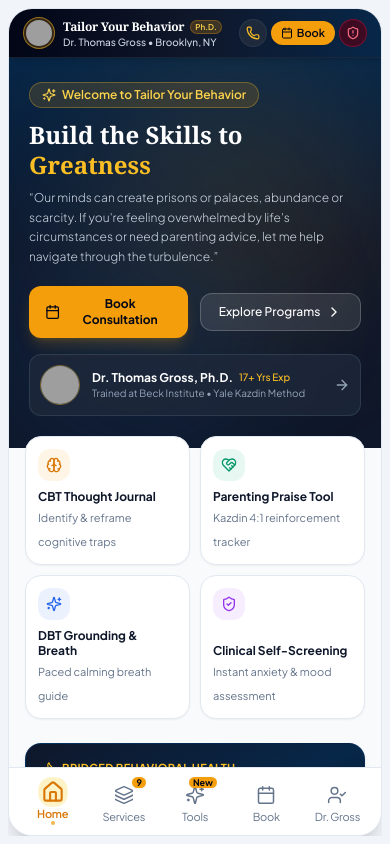
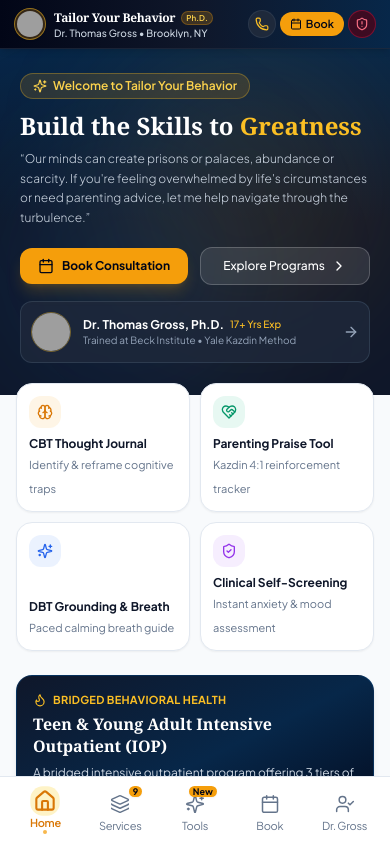
Before and after one commit to abhikumar45444/tailoryourbehavior, a React (Vite) app: page / in a window 390 px wide. Built offline with nearby package versions, Linux system fonts and the light colour scheme; grey boxes are pictures that could not be loaded; a web font is replaced by a local one.

Commit message:
fix: true edge-to-edge native mobile view on phones and replace entity with Lucide Check icon

```diff
--- a/src/components/Header.tsx
+++ b/src/components/Header.tsx
@@ -12,7 +12,7 @@ export const Header: React.FC<HeaderProps> = ({ onOpenEmergency, onOpenBooking,
   const [imgError, setImgError] = useState(false);
 
   return (
-    <header className="sticky top-0 z-40 bg-gradient-to-r from-slate-950 via-slate-900 to-brand-950 text-white shadow-md border-b border-slate-800/80 px-3.5 py-2 select-none">
+    <header className="sticky top-0 z-40 bg-gradient-to-r from-slate-950 via-slate-900 to-brand-950 text-white shadow-md border-b border-slate-800/80 px-3.5 py-2 select-none pt-[max(0.5rem,env(safe-area-inset-top))]">
       <div className="flex items-center justify-between">
         {/* Brand / Logo info */}
         <button
--- a/src/components/MobileFrame.tsx
+++ b/src/components/MobileFrame.tsx
@@ -1,5 +1,5 @@
 import React, { useState, useEffect } from 'react';
-import { Smartphone, Monitor, Moon, Sun, Wifi, Battery, Maximize2 } from 'lucide-react';
+import { Smartphone, Monitor, Moon, Sun, Wifi, Battery } from 'lucide-react';
 
 interface MobileFrameProps {
   children: React.ReactNode;
@@ -10,15 +10,26 @@ interface MobileFrameProps {
 export type DeviceMode = 'iphone' | 'android' | 'responsive';
 
 export const MobileFrame: React.FC<MobileFrameProps> = ({ children, darkMode, onToggleDarkMode }) => {
-  const isMobileScreen = typeof window !== 'undefined' && (
-    window.innerWidth < 640 || /iPhone|iPad|iPod|Android/i.test(navigator.userAgent)
-  );
-  const [deviceMode, setDeviceMode] = useState<DeviceMode>(isMobileScreen ? 'responsive' : 'iphone');
+  const [isMobileDevice, setIsMobileDevice] = useState(() => {
+    if (typeof window === 'undefined') return false;
+    return window.innerWidth < 768 || /iPhone|iPad|iPod|Android/i.test(navigator.userAgent);
+  });
+
+  const [deviceMode, setDeviceMode] = useState<DeviceMode>('iphone');
   const [currentTime, setCurrentTime] = useState<string>('9:41');
   const [zoomMode, setZoomMode] = useState<'fit' | '100%'>('fit');
   const [scale, setScale] = useState<number>(1);
 
-  // Time updater
+  // Resize / device detection
+  useEffect(() => {
+    const handleResize = () => {
+      setIsMobileDevice(window.innerWidth < 768 || /iPhone|iPad|iPod|Android/i.test(navigator.userAgent));
+    };
+    window.addEventListener('resize', handleResize);
+    return () => window.removeEventListener('resize', handleResize);
+  }, []);
+
+  // Time updater for desktop simulator
   useEffect(() => {
     const updateTime = () => {
       const now = new Date();
@@ -31,15 +42,13 @@ export const MobileFrame: React.FC<MobileFrameProps> = ({ children, darkMode, on
     return () => clearInterval(interval);
   }, []);
 
-  // Dynamic Auto-fit scaling to prevent vertical overflow and match "i want it to look like this"
+  // Auto-fit scale on desktop screens
   useEffect(() => {
     const calculateScale = () => {
-      if (deviceMode === 'responsive' || zoomMode === '100%') {
+      if (isMobileDevice || deviceMode === 'responsive' || zoomMode === '100%') {
         setScale(1);
         return;
       }
-      // Phone frame standard height is 840px
-      // Available height = window.innerHeight - (top bar + padding ≈ 60px)
       const availableHeight = window.innerHeight - 60;
       if (availableHeight < 840) {
         const factor = Math.max(0.45, Math.min(1, availableHeight / 840));
@@ -52,8 +61,22 @@ export const MobileFrame: React.FC<MobileFrameProps> = ({ children, darkMode, on
     calculateScale();
     window.addEventListener('resize', calculateScale);
     return () => window.removeEventListener('resize', calculateScale);
-  }, [deviceMode, zoomMode]);
+  }, [isMobileDevice, deviceMode, zoomMode]);
 
+  // ON PHYSICAL MOBILE PHONES / SAFARI STANDALONE:
+  // Render 100% edge-to-edge full screen with NO outer mockup, NO white margins, NO duplicate status bar!
+  if (isMobileDevice) {
+    return (
+      <div className={`w-full min-h-[100dvh] h-[100dvh] overflow-hidden flex flex-col ${
+        darkMode ? 'bg-slate-950 text-slate-100' : 'bg-slate-50 text-slate-900'
+      }`}>
+        {children}
+      </div>
+    );
+  }
+
+  // ON DESKTOP BROWSERS:
+  // Render realistic interactive device simulator with Auto-Fit
   return (
     <div className={`h-screen w-screen overflow-hidden transition-colors duration-200 ${
       darkMode ? 'bg-slate-950 text-slate-100' : 'bg-slate-100 text-slate-900'
@@ -99,7 +122,6 @@ export const MobileFrame: React.FC<MobileFrameProps> = ({ children, darkMode, on
         </div>
 
         <div className="flex items-center space-x-1.5">
-          {/* Zoom toggle between auto-fit and 100% */}
           {deviceMode !== 'responsive' && (
             <button
               onClick={() => setZoomMode(zoomMode === 'fit' ? '100%' : 'fit')}
@@ -120,7 +142,7 @@ export const MobileFrame: React.FC<MobileFrameProps> = ({ children, darkMode, on
         </div>
       </aside>
 
-      {/* Main View Area: Scaled Wrapper Container */}
+      {/* Main View Area */}
       <div className="flex-1 w-full flex items-center justify-center overflow-hidden my-auto">
         {deviceMode === 'responsive' ? (
           <div className="w-full max-w-md h-full bg-white dark:bg-slate-900 rounded-3xl border border-slate-200 dark:border-slate-800 shadow-xl overflow-hidden flex flex-col">
@@ -153,7 +175,6 @@ export const MobileFrame: React.FC<MobileFrameProps> = ({ children, darkMode, on
                   : 'rounded-[42px] p-2.5 bg-slate-900 shadow-[0_20px_50px_rgba(0,0,0,0.4)] border-[4px] border-slate-700 ring-1 ring-slate-600/40'
               }`}
             >
-
               {/* Inner Screen */}
               <div className="w-full h-full flex flex-col overflow-hidden relative rounded-[38px] bg-white dark:bg-slate-900 shadow-inner">
 
@@ -161,7 +182,6 @@ export const MobileFrame: React.FC<MobileFrameProps> = ({ children, darkMode, on
                 <div className="bg-slate-950 text-white px-5 pt-2 pb-1 flex items-center justify-between text-xs select-none z-50 flex-shrink-0">
                   <span className="font-semibold tracking-tight text-[11px]">{currentTime}</span>
 
-                  {/* Dynamic Island for iPhone */}
                   {deviceMode === 'iphone' && (
                     <div className="flex items-center justify-center space-x-1.5 w-24 h-5 bg-black rounded-full shadow-inner border border-slate-800/60">
                       <div className="w-2 h-2 rounded-full bg-slate-900 border border-slate-800" />
@@ -169,7 +189,6 @@ export const MobileFrame: React.FC<MobileFrameProps> = ({ children, darkMode, on
                     </div>
                   )}
 
-                  {/* Galaxy Camera punch */}
                   {deviceMode === 'android' && (
                     <div className="w-3 h-3 rounded-full bg-black border border-slate-800" />
                   )}
--- a/src/index.css
+++ b/src/index.css
@@ -6,6 +6,14 @@
   :root {
     --safe-area-inset-top: env(safe-area-inset-top, 0px);
     --safe-area-inset-bottom: env(safe-area-inset-bottom, 0px);
+  }
+
+  html, body, #root {
+    height: 100%;
+    width: 100%;
+    margin: 0;
+    padding: 0;
+    background-color: #020617;
   }
 }
 
--- a/src/views/ProfileView.tsx
+++ b/src/views/ProfileView.tsx
@@ -8,7 +8,7 @@ import {
   Phone,
   Mail,
   FileDown,
-  ExternalLink,
+  Check,
   CheckCircle,
   Calendar,
   Sparkles
@@ -38,8 +38,8 @@ export const ProfileView: React.FC<ProfileViewProps> = ({ onBookConsultation })
               alt={CLINIC_INFO.doctor}
               className="w-full h-full object-cover rounded-full"
             />
-            <div className="absolute bottom-0 right-0 w-6 h-6 rounded-full bg-emerald-500 border-2 border-slate-900 flex items-center justify-center text-white text-[10px]">
-              &check;
+            <div className="absolute bottom-0 right-0 w-6 h-6 rounded-full bg-emerald-500 border-2 border-slate-900 flex items-center justify-center text-white shadow-xs">
+              <Check className="w-3.5 h-3.5 text-white stroke-[3]" />
             </div>
           </div>
 
```
